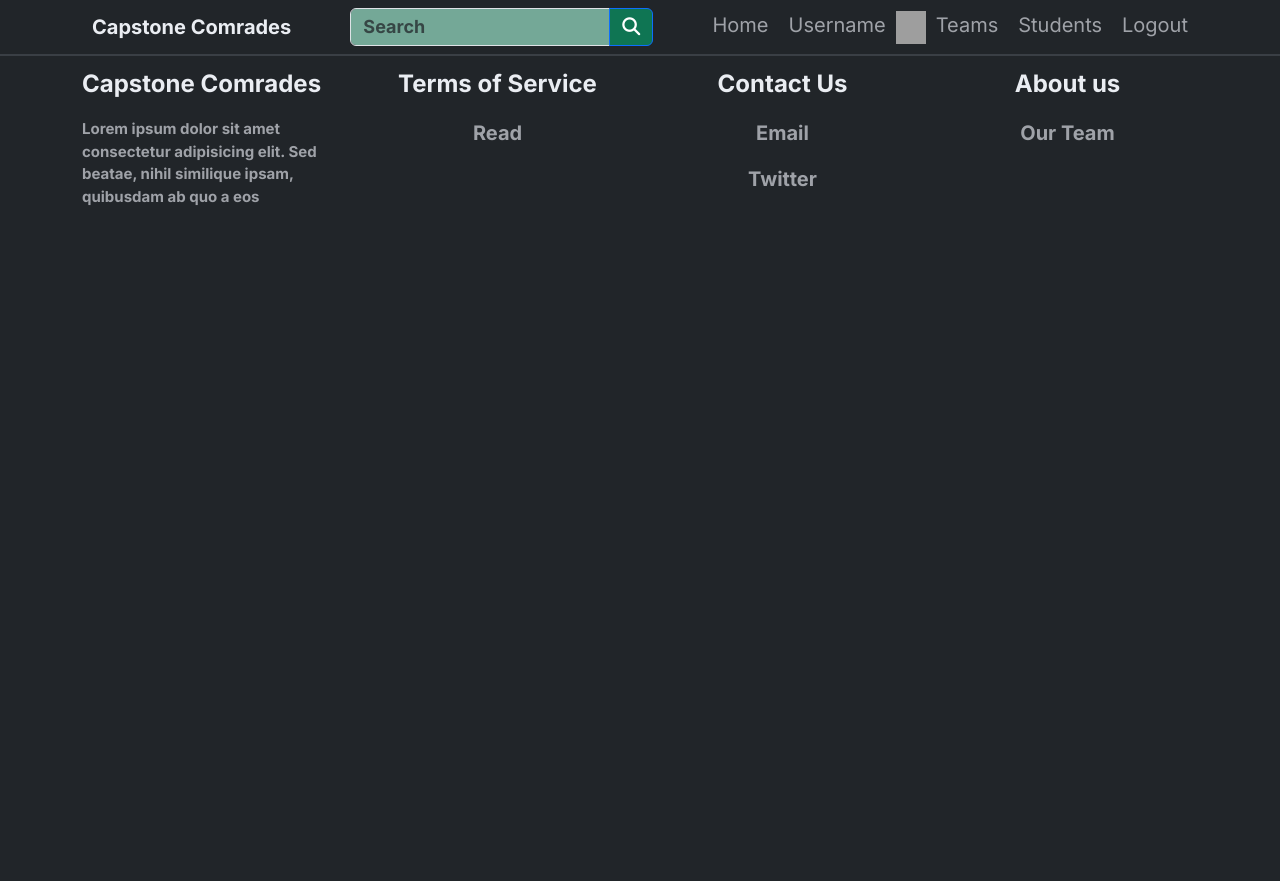
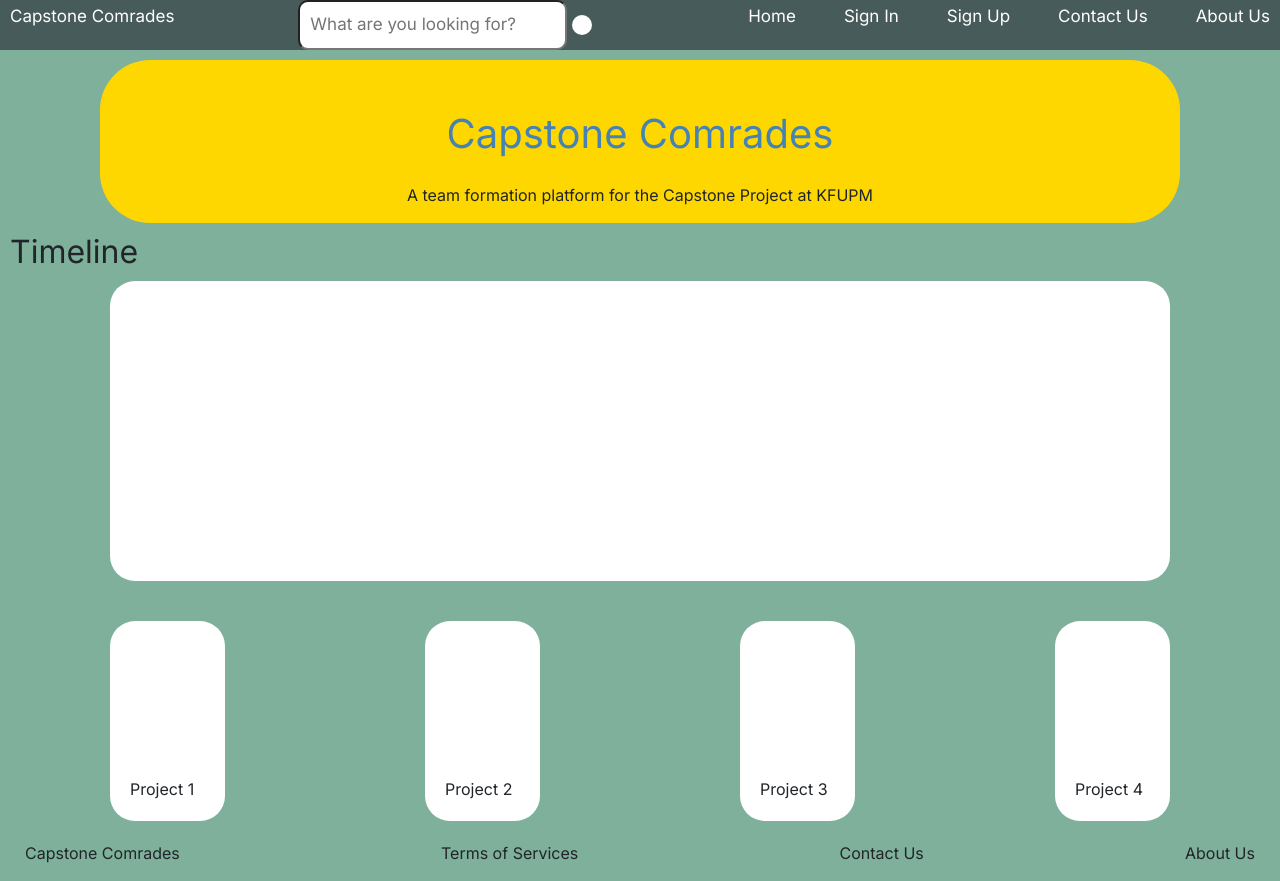
Before and after one commit to SWE-Ahmed/capstone-comrades, an Angular app: page / in a window 1280 px wide. Before the commit the page ends 800 px from the top, so only its background shows below. Built offline with nearby package versions, Linux system fonts and the light colour scheme; grey boxes are pictures that could not be loaded.

Commit message:
add: ui for homepage

```diff
--- a/src/app/app.component.css
+++ b/src/app/app.component.css
@@ -0,0 +1,97 @@
+nav {
+    display: flex;
+    flex-direction: row;
+    justify-content: space-between;
+    align-items: center;
+    align-content: center;
+    padding-inline: 10px;
+    margin-bottom: 10px;
+    color: white;
+    font-size: 17px;
+    background-color: #475B5A;
+}
+
+nav ul{
+    display: inline-flex;
+    align-items: flex-start;
+    gap: 48px;
+    float: right;
+}
+
+nav li {
+    list-style-type: none;
+}
+
+nav input {
+    font-size: 17px;
+    border-radius: 10px;
+    padding: 10px;
+    margin-right: 5px;
+}
+
+nav .searchBar {
+    display: flex;
+    justify-content: center;
+    align-items: center;
+}
+
+nav img {
+    padding: 10px;
+    border-radius: 10px;
+    background-color: white;
+}
+
+
+.topBar {
+    background-color: #FFD700;
+    margin: 0px 100px 0px 100px;
+    border-radius: 50px;
+    display: flex;
+    align-items: center;
+    align-content: center;
+    justify-content: center;
+    flex-direction: column;
+}
+
+h1 {
+    color: steelblue;
+    margin: 50px 0px 25px 0px;
+}
+
+.timeLineSection {
+    padding: 10px;
+}
+
+.timeLineBox {
+    border-radius: 25px;
+    background: white;
+    margin: 10px 100px 10px 100px;
+    height: 300px;
+}
+
+.pastProjectSection {
+    display: flex;
+    justify-content: space-between;
+    padding: 10px;
+}
+
+.pastProjectCard {
+    border-radius: 25px;
+    background: white;
+    margin: 10px 100px 10px 100px;
+    height: 200px;
+    width: 200px;
+    position: relative;
+}
+
+.pastProjectCard p {
+    margin: 20px;
+    position: absolute;
+    bottom: 0;
+}
+
+footer {
+    display: flex;
+    justify-content: space-between;
+    margin: 0px 25px 0px 25px;
+}
--- a/src/app/app.component.html
+++ b/src/app/app.component.html
@@ -1,5 +1,42 @@
-<app-header></app-header>
-
-<router-outlet></router-outlet>
-
-<app-footer></app-footer>
+<nav>
+  <p>{{title}}</p>
+  <div class="searchBar">
+    <input type="text" placeholder="What are you looking for?">
+    <img src="../assets/search_icon.png" width="20px" height="20px">
+  </div>
+  <ul class="navMenu">
+    <li>Home</li>
+    <li>Sign In</li>
+    <li>Sign Up</li>
+    <li>Contact Us</li>
+    <li>About Us</li>
+  </ul>
+</nav>
+<div class="topBar">
+  <h1>{{title}}</h1>
+  <p>{{description}}</p>
+</div>
+<section class="timeLineSection">
+  <h2>Timeline</h2>
+  <div class="timeLineBox"></div>
+</section>
+<section class="pastProjectSection">
+  <div class="pastProjectCard">
+    <p>Project 1</p>
+  </div>
+  <div class="pastProjectCard">
+    <p>Project 2</p>
+  </div>
+  <div class="pastProjectCard">
+    <p>Project 3</p>
+  </div>
+  <div class="pastProjectCard">
+    <p>Project 4</p>
+  </div>
+</section>
+<footer>
+  <p>Capstone Comrades</p>
+  <p>Terms of Services</p>
+  <p>Contact Us</p>
+  <p>About Us</p>
+</footer>
--- a/src/app/app.component.ts
+++ b/src/app/app.component.ts
@@ -6,5 +6,6 @@
   styleUrls: ['./app.component.css']
 })
 export class AppComponent {
-  title = 'capstone-comrades';
+  title: string = 'Capstone Comrades';
+  description: string = 'A team formation platform for the Capstone Project at KFUPM'
 }
--- a/src/index.html
+++ b/src/index.html
@@ -7,7 +7,7 @@
   <meta name="viewport" content="width=device-width, initial-scale=1">
   <link rel="icon" type="image/x-icon" href="favicon.ico">
 </head>
-<body>
+<body style="background-color: #7EB09B;">
   <app-root></app-root>
 </body>
 </html>
```
Also changed, not shown: src/assets/search_icon.png (added).
